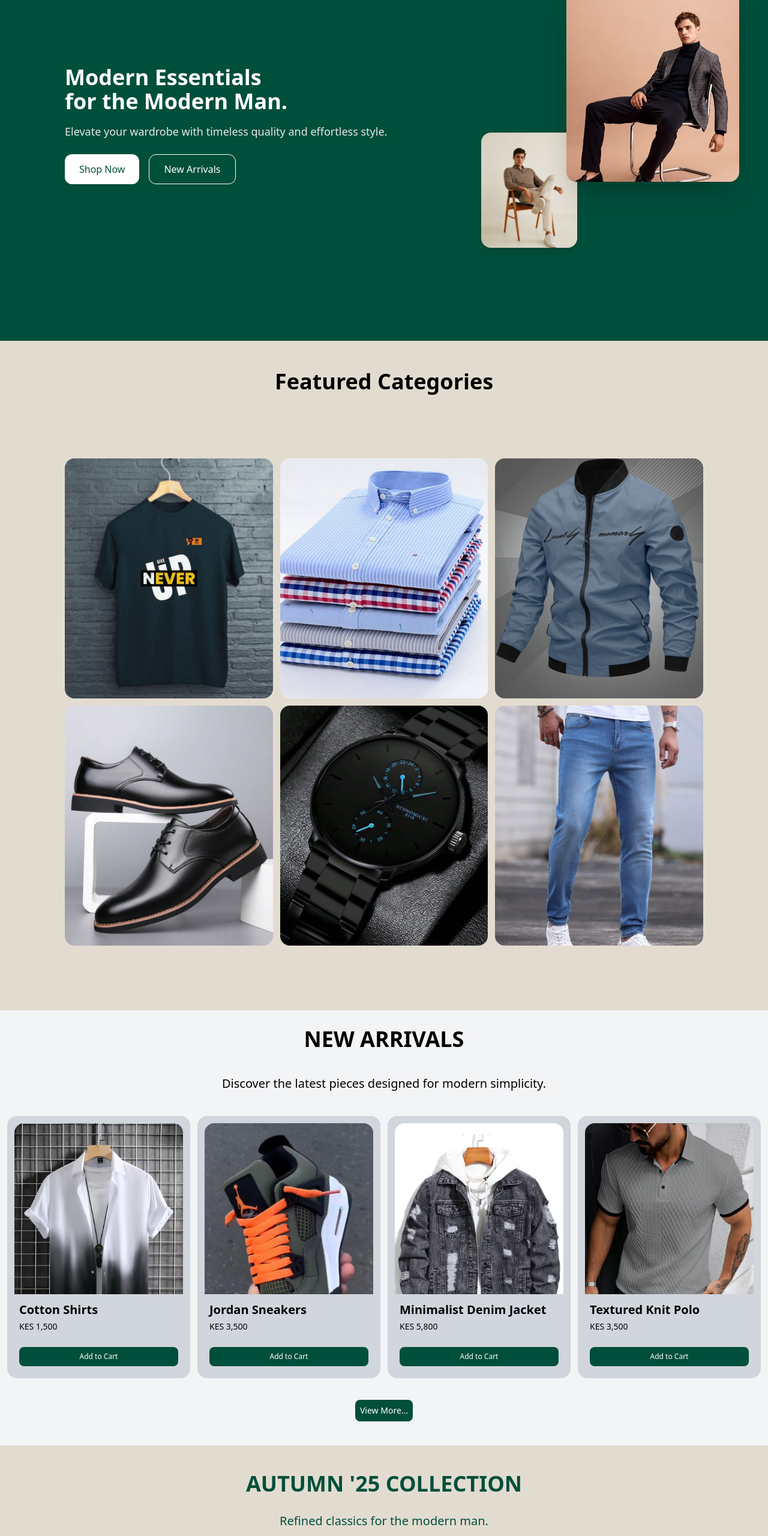
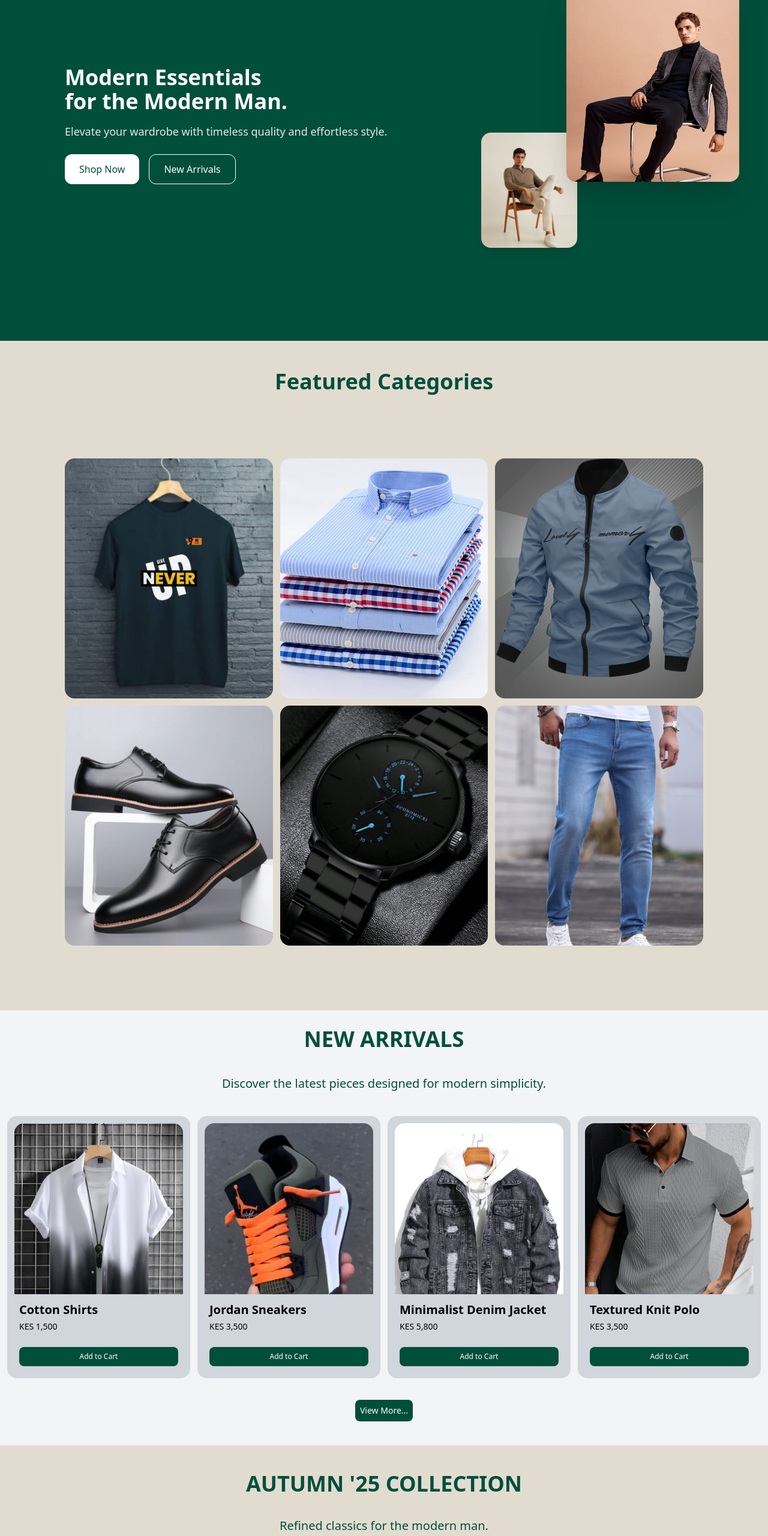
Before and after one commit to juliusmwas/Flone, a React (Vite) app: page / in a window 1280 px wide. Shown: the part 237-2797 px from the top of the page at 60% size. Built offline with nearby package versions, Linux system fonts and the light colour scheme.

Commit message:
Added a footer section

```diff
--- a/src/App.jsx
+++ b/src/App.jsx
@@ -3,6 +3,7 @@ import Hero from "./Components/Homepage/Hero"
 import Featured_Categories from "./Components/Homepage/Featured_Categories"
 import NewArrivals from "./Components/Homepage/NewArrivals"
 import Banner from "./Components/Homepage/Banner"
+import Footer from "./Components/Homepage/Footer"
 
 function App() {
 
@@ -13,6 +14,7 @@ function App() {
       < Featured_Categories/>
       < NewArrivals/>
       < Banner/>
+      < Footer/>
     </>
   )
 }
--- a/src/Components/Homepage/Banner.jsx
+++ b/src/Components/Homepage/Banner.jsx
@@ -4,8 +4,8 @@ export default function Banner(){
     return(
         <section>
             <div className="grid justify-items-center m-8 text-emerald-900">
-                <h1 className="text-4xl font-bold p-3 ">AUTUMN '25 COLLECTION</h1>
-                <p className="text-xl p-4">Refined classics for the modern man.</p>
+                <h1 className="text-lg lg:text-4xl font-bold p-3 ">AUTUMN '25 COLLECTION</h1>
+                <p className="text-xs lg:text-xl p-6">Refined classics for the modern man.</p>
                 <button className="bg-emerald-900 text-sm  rounded-lg p-2 text-white font-medium cursor-pointer">SHOP COLLECTION ➜</button>
             </div>
 
--- a/src/Components/Homepage/Featured_Categories.jsx
+++ b/src/Components/Homepage/Featured_Categories.jsx
@@ -45,7 +45,7 @@ export default function Featured_Categories(){
         <section id="featured-categories" className=" w-full h-full p-2 overflow-hidden">
             <div>
                 <div className="grid justify-items-center  lg:pt-8">
-                    <h1 className="text-2xl lg:text-4xl font-bold pb-8  mt-3 lg:m-0 lg:mt-0 lg:p-2">Featured Categories</h1>
+                    <h1 className="text-2xl lg:text-4xl font-bold pb-8  mt-3 lg:m-0 lg:mt-0 lg:p-2 text-emerald-900">Featured Categories</h1>
                 </div>
 
                 <div className="grid grid-cols-2 lg:grid-cols-3 gap-3 lg:p-25">
--- /dev/null
+++ b/src/Components/Homepage/Footer.jsx
@@ -0,0 +1,15 @@
+
+
+export default function Footer() {
+    return(
+        <div className="bg-emerald-900">
+            <div></div>
+
+            <div></div>
+
+            <div></div>
+
+            <div></div>
+        </div>
+    );
+}
--- a/src/Components/Homepage/NewArrivals.jsx
+++ b/src/Components/Homepage/NewArrivals.jsx
@@ -33,11 +33,11 @@ export default function NewArrivals(){
     ];
 
     return(
-        <section id="newarrivals" className="bg-gray-100">
+        <section id="newarrivals" className="bg-gray-100 ">
             <div>
                 <div className="grid justify-items-center  lg:p-5">
-                    <h1 className="text-2xl lg:text-4xl font-bold lg:pb-8  mt-3 lg:m-0 lg:mt-0 lg:p-2">NEW ARRIVALS</h1>
-                    <p className="text-xs pb-3 lg:text-xl mt-3 lg:m-0 lg:mt-0 lg:p-2">Discover the latest pieces designed for modern simplicity.</p>
+                    <h1 className="text-2xl lg:text-4xl font-bold lg:pb-8  mt-3 lg:m-0 lg:mt-0 lg:p-2 text-emerald-900">NEW ARRIVALS</h1>
+                    <p className="text-xs pb-3 lg:text-xl mt-3 lg:m-0 lg:mt-0 lg:p-2 text-emerald-900">Discover the latest pieces designed for modern simplicity.</p>
                 </div>
 
                 <div className="grid grid-cols-2 lg:grid-cols-4 gap-3 p-3 ">
```
